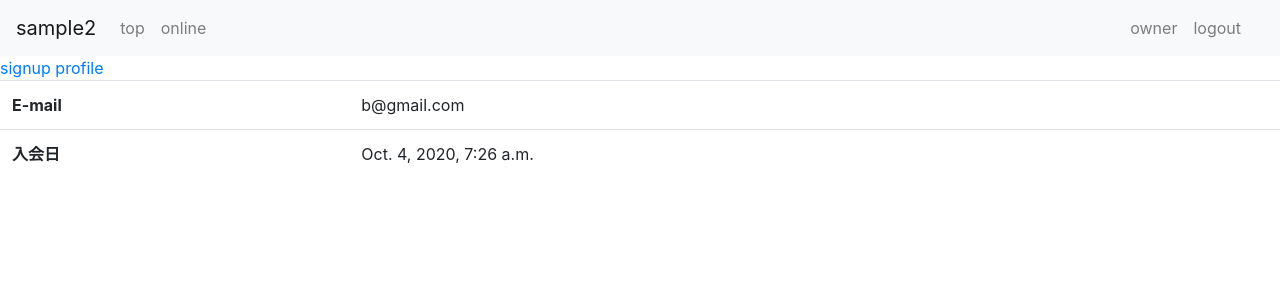
After one commit to tk525/sample2, a Django app: page /profile/ in a window 1280 px wide. The commit adds this page. Shown: the top 300 px of the page. Run offline with Django 3.2, Linux system fonts and the light colour scheme; a user stored in the database is signed in; some libraries are stand-ins or nearby versions.

```diff
--- a/app/templates/app/_base.html
+++ b/app/templates/app/_base.html
@@ -43,6 +43,7 @@
                 </li>
                 {% else %}
                 <li>
+                    <!-- <a class="nav-link" href="{% url 'admin:login' %}">login</a>     -->
                     <a class="nav-link" href="{% url 'admin:login' %}">login</a>
                 </li>
                 {% endif %}
@@ -54,7 +55,8 @@
     </nav>
 
     <div>
-        <a href="{% url 'signup' %}">popo</a>
+        <a href="{% url 'signup' %}">signup</a>
+        <a href="{% url 'profile' %}">profile</a>
     </div>
 
 
--- /dev/null
+++ b/app/templates/app/user_profile.html
@@ -0,0 +1,18 @@
+{% extends "./_base.html" %}
+{% load crispy_forms_tags %}
+{% block content %}
+
+    <table class="table borderless">
+        <tbody>
+        <tr>
+            <th scope="row">E-mail</th>
+            <td>{{ user.email }}</td>
+        </tr>
+        <tr>
+            <th scope="row">入会日</th>
+            <td>{{ user.date_joined }}</td>
+        </tr>
+        </tbody>
+    </table>
+
+{% endblock %}
--- a/app/urls.py
+++ b/app/urls.py
@@ -22,7 +22,9 @@ urlpatterns = [
     path('update/<int:pk>/', ItemUpdateView.as_view(), name='update'),
     path('delete/<int:pk>/', ItemDeleteView.as_view(), name='delete'),
 
+
     path('signup/', SignUpView.as_view(), name='signup'),
+    path('profile/', ProfileView.as_view(), name='profile'),
 
 
 ]
--- a/app/views.py
+++ b/app/views.py
@@ -1,6 +1,6 @@
 from django.contrib.auth.mixins import LoginRequiredMixin
 from django.urls import reverse_lazy
-from django.views.generic import ListView, DetailView
+from django.views.generic import ListView, DetailView, View
 from django.views.generic.edit import CreateView, UpdateView, DeleteView
 from django_filters.views import FilterView
 from django.shortcuts import render, redirect
@@ -10,12 +10,17 @@ from .filters import *
 from .forms import *
 
 
-# Create your views here.
 
 class SignUpView(CreateView):
     form_class = UserCreateForm
     success_url = reverse_lazy('')
     template_name = 'app/user_signup.html'
+
+
+class ProfileView(LoginRequiredMixin, View):
+
+    def get(self, *args, **kwargs):
+        return render(self.request,'app/user_profile.html')
 
 
 
--- a/project/urls.py
+++ b/project/urls.py
@@ -22,7 +22,8 @@ from django.contrib.staticfiles.urls import staticfiles_urlpatterns
 urlpatterns = [
     path('', include('app.urls')),
     path('admin/', admin.site.urls),
-    path('accounts/', include('django.contrib.auth.urls')),
+    path('app/', include('app.urls')),
+    path('app/', include('django.contrib.auth.urls')),
 ]
 urlpatterns += staticfiles_urlpatterns()
 urlpatterns += static(settings.MEDIA_URL, document_root=settings.MEDIA_ROOT)
```
Also changed, not shown: app/migrations/0001_initial.py, app/migrations/0002_user.py (deleted), app/models.py (line endings or trailing spaces), db.sqlite3.
